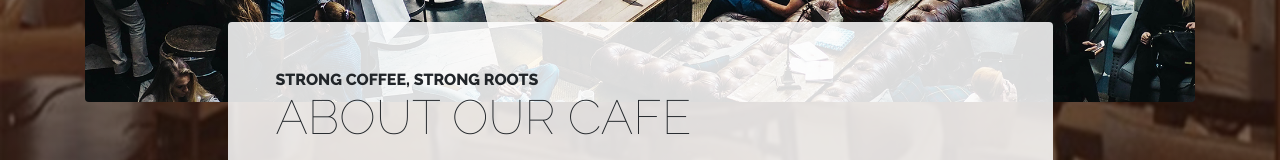
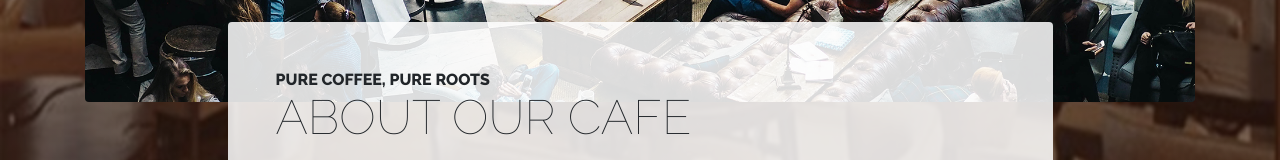
Before and after one commit to jamesrrobinson/BusinessCasual, a website: page store.html in a window 1280 px wide. Shown: the part 1711-1871 px from the top of the page. Drawn offline with Linux system fonts and the light colour scheme.

Commit message:
Update store.html

```diff
--- a/store.html
+++ b/store.html
@@ -124,7 +124,7 @@
             <div class="col-xl-9 col-lg-10 mx-auto">
               <div class="bg-faded rounded p-5">
                 <h2 class="section-heading mb-4">
-                  <span class="section-heading-upper">Strong Coffee, Strong Roots</span>
+                  <span class="section-heading-upper">Pure Coffee, Pure Roots</span>
                   <span class="section-heading-lower">About Our Cafe</span>
                 </h2>
                 <p>Founded in 1987 by the Hernandez brothers, our establishment has been serving up rich coffee sourced from artisan farmers in various regions of South and Central America. We are dedicated to travelling the world, finding the best coffee, and bringing back to you here in our cafe.</p>
```
